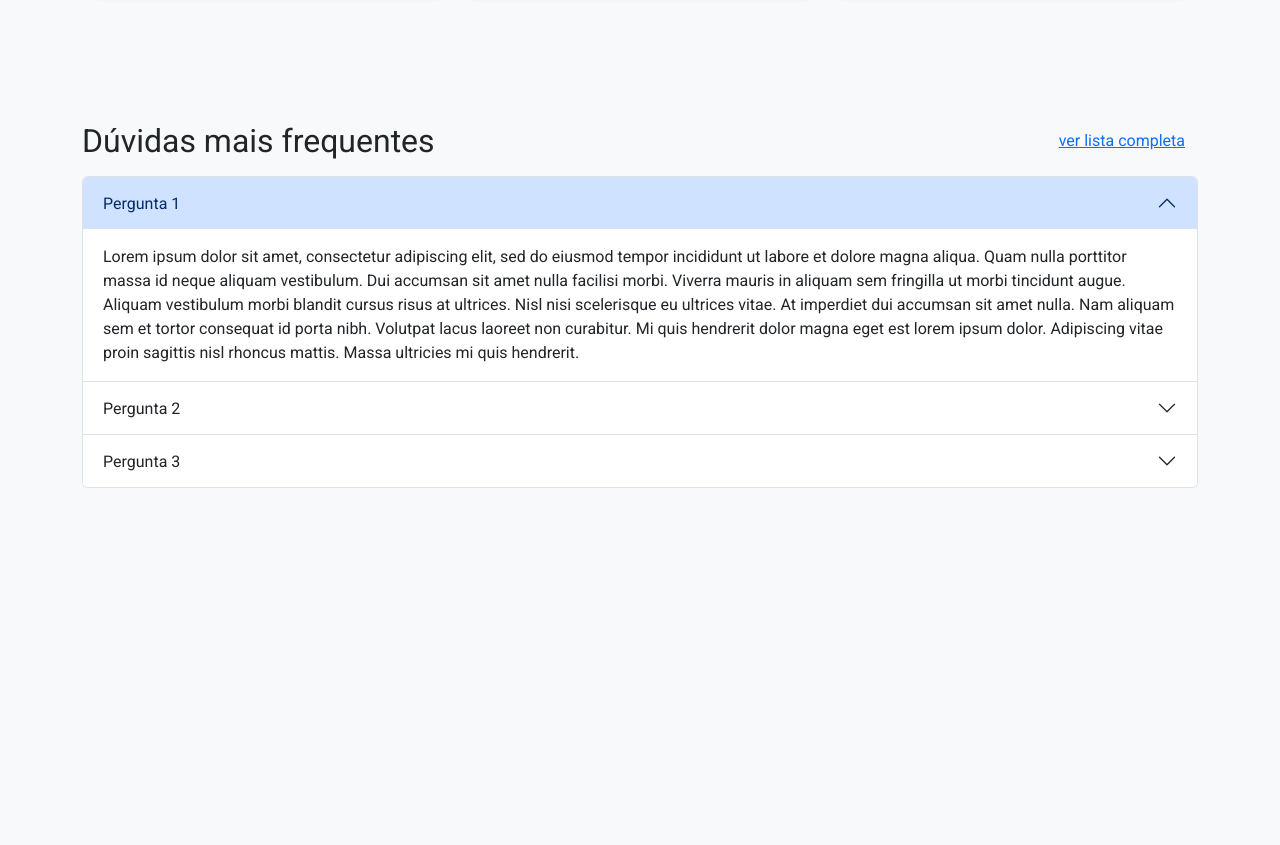
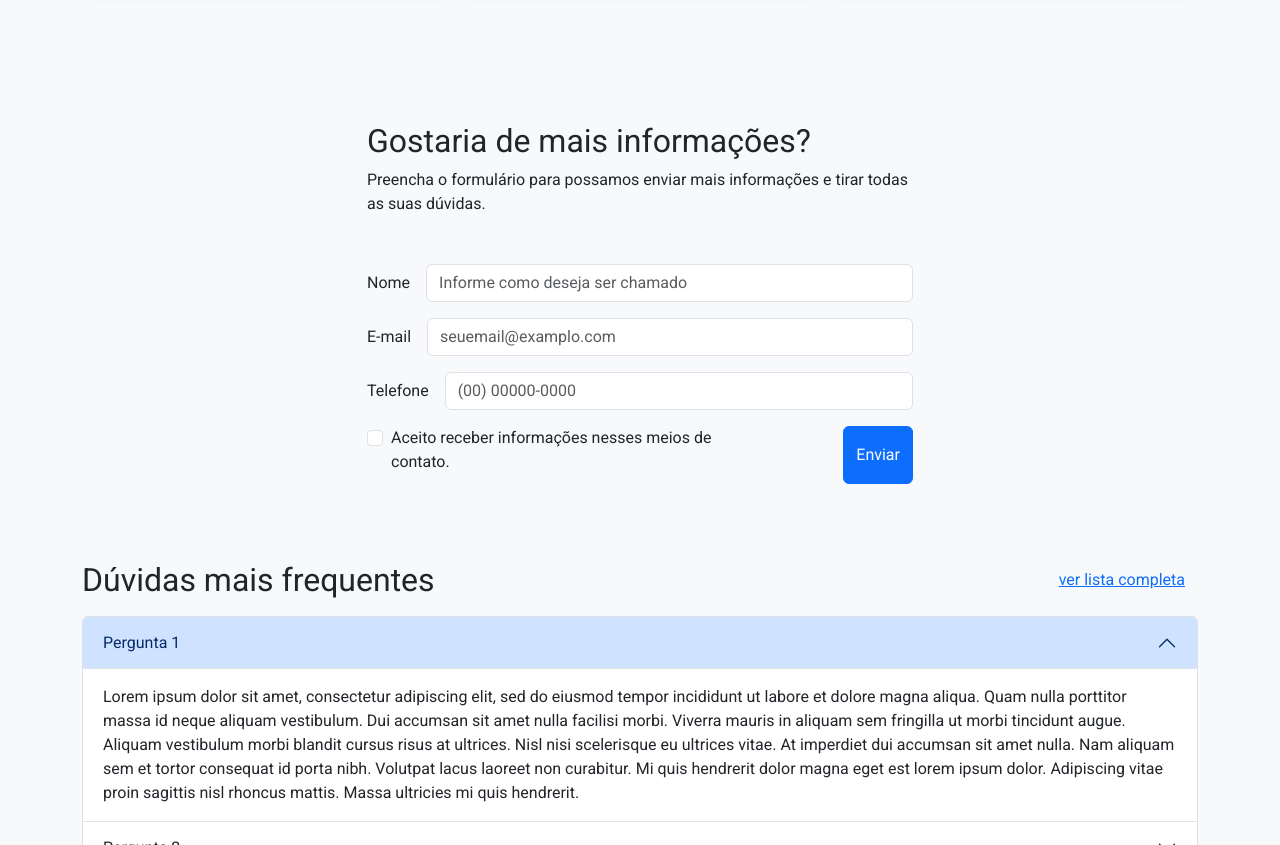
Before and after one commit to FastDevelopmentBR/generic-contract-landing-page, a plain HTML site: page index.html in a window 1280 px wide. Shown: the part 2639-3484 px from the top of the page. Before the commit the page ends 3127 px from the top, so only its background shows below. Drawn offline with Linux system fonts and the light colour scheme.

Commit message:
Incluída seção de cadastro para recebimento de newsletter

```diff
--- a/index.html
+++ b/index.html
@@ -449,6 +449,85 @@
     </div>
   </section>
 
+  <section id="newsletter">
+    <div class="container">
+      <div class="row justify-content-center">
+        <div class="col-12 col-md-8 col-lg-6">
+          <h2>Gostaria de mais informações?</h2>
+          <p class="mb-5">Preencha o formulário para possamos enviar mais informações e tirar todas as suas dúvidas.</p>
+
+          <form id="newsletterForm">
+            <div class="row g-3 mb-3 align-items-center">
+              <div class="col-auto">
+                <label for="name"
+                       class="col-form-label">Nome</label>
+              </div>
+
+              <div class="col-12 col-sm">
+                <input type="text"
+                       name="name"
+                       id="name"
+                       class="form-control"
+                       placeholder="Informe como deseja ser chamado" />
+              </div>
+            </div>
+
+            <div class="row g-3 mb-3 align-items-center">
+              <div class="col-auto">
+                <label for="email"
+                       class="col-form-label">E-mail</label>
+              </div>
+
+              <div class="col-12 col-sm">
+                <input type="email"
+                       name="email"
+                       id="email"
+                       class="form-control"
+                       placeholder="seuemail@examplo.com" />
+              </div>
+            </div>
+
+            <div class="row g-3 mb-3 align-items-center">
+              <div class="col-auto">
+                <label for="email"
+                       class="col-form-label">Telefone</label>
+              </div>
+
+              <div class="col-12 col-sm">
+                <input type="text"
+                       name="phone"
+                       id="phone"
+                       class="form-control"
+                       placeholder="(00) 00000-0000" />
+              </div>
+            </div>
+
+            <div class="row">
+              <div class="col-12 col-sm-8 mb-2">
+                <div class="form-check">
+                  <input name="accept_info"
+                         class="form-check-input"
+                         type="checkbox"
+                         value=""
+                         id="acceptInfoCheckbox">
+                  <label class="form-check-label"
+                         for="acceptInfoCheckbox">
+                    Aceito receber informações nesses meios de contato.
+                  </label>
+                </div>
+              </div>
+
+              <div class="col-12 col-sm-4 d-grid gap-2 d-sm-flex justify-content-sm-end">
+                <button type="button"
+                        class="btn btn-primary">Enviar</button>
+              </div>
+            </div>
+          </form>
+        </div>
+      </div>
+    </div>
+  </section>
+
   </section>
 
   <section id="faq">
```
